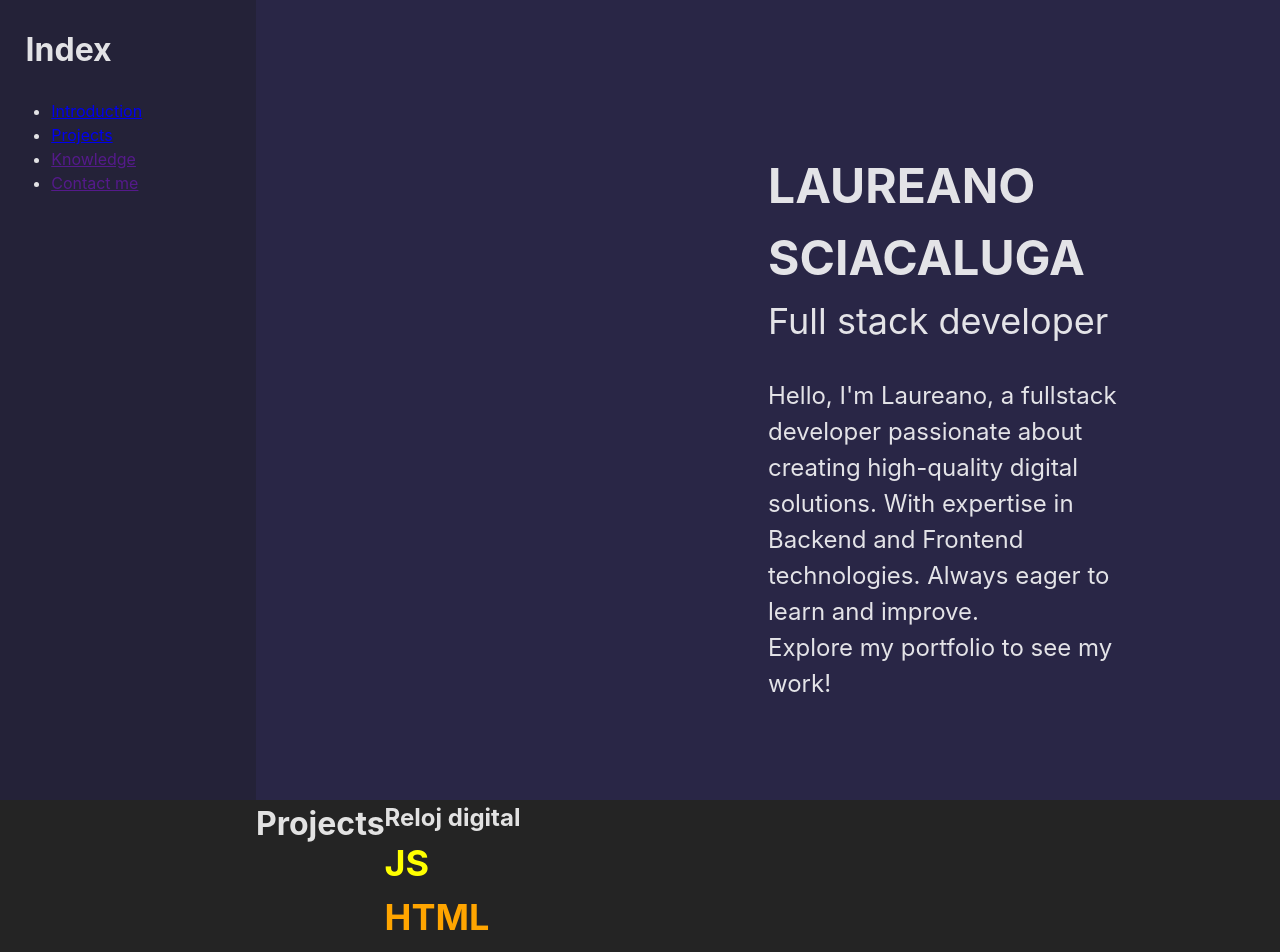
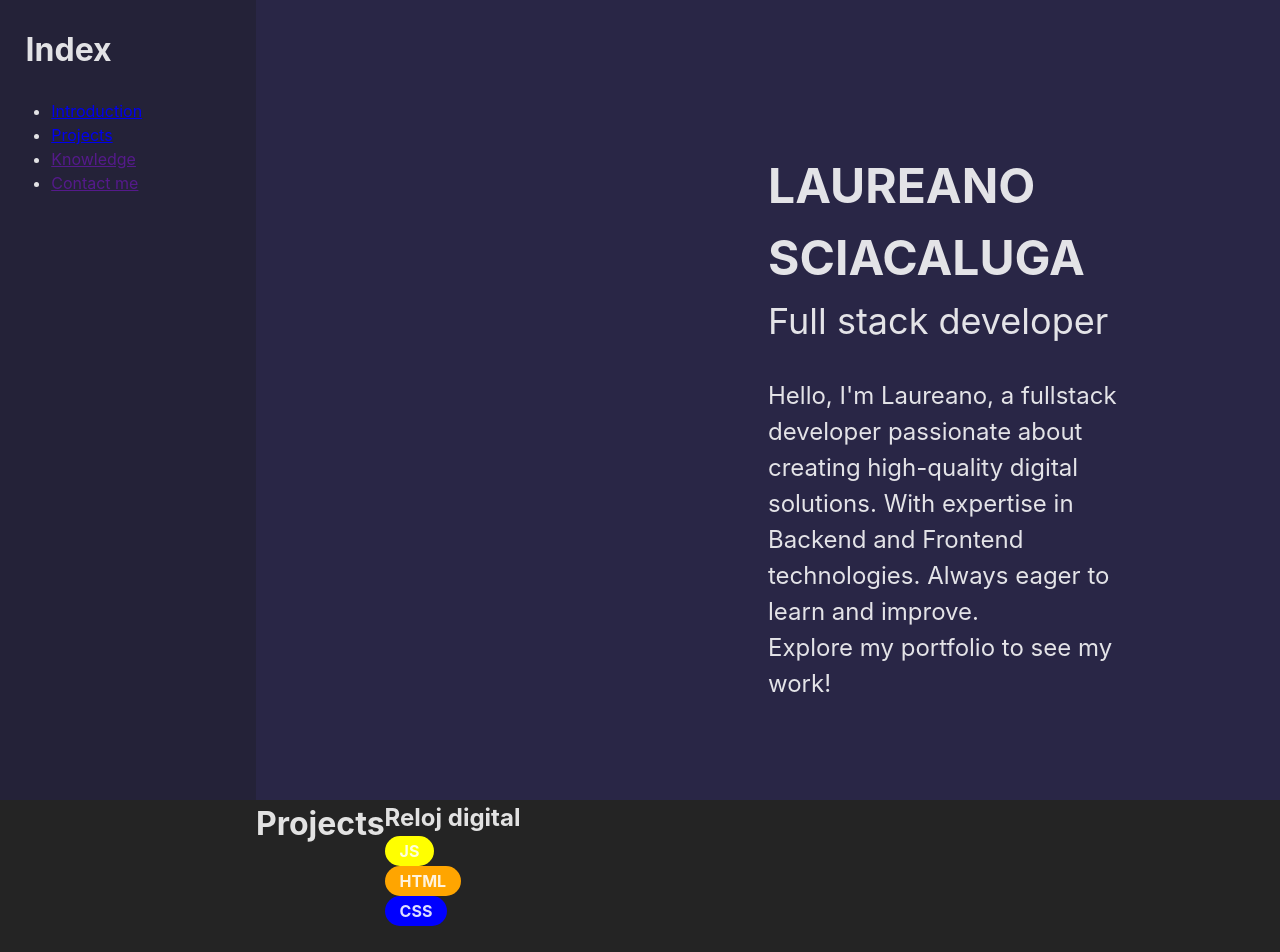
Before and after one commit to Lausciaca/portfolio, a React (Vite) app: page / in a window 1280 px wide. Shown: the top 952 px of the page. After the commit the page ends 926 px from the top, so only its background shows below. Built offline with nearby package versions, Linux system fonts and the light colour scheme.

Commit message:
desarrollo terminado de los project tags, (HTML, CSS, JS\)

```diff
--- a/src/components/ProjectTag.jsx
+++ b/src/components/ProjectTag.jsx
@@ -1,4 +1,5 @@
 import PropTypes from 'prop-types';
+import './projectTag.css'
 
 function ProjectTag ({ techName }) {
     let color = ''
@@ -15,8 +16,8 @@ function ProjectTag ({ techName }) {
     }
 
     return (
-        <div>
-            <h2 style={color={color}}>{techName}</h2>
+        <div className='tag' style={{ backgroundColor: color }}>
+            <p>{techName}</p>
         </div>
     )
 
--- /dev/null
+++ b/src/components/projectTag.css
@@ -0,0 +1,13 @@
+.tag{
+    width: fit-content;
+    padding: 3px 15px;
+    border-radius: 15px;
+
+    display: flex;
+    justify-content: center;
+    align-items: center;
+}
+.tag p{
+    font-size: 16px;
+
+}
```
